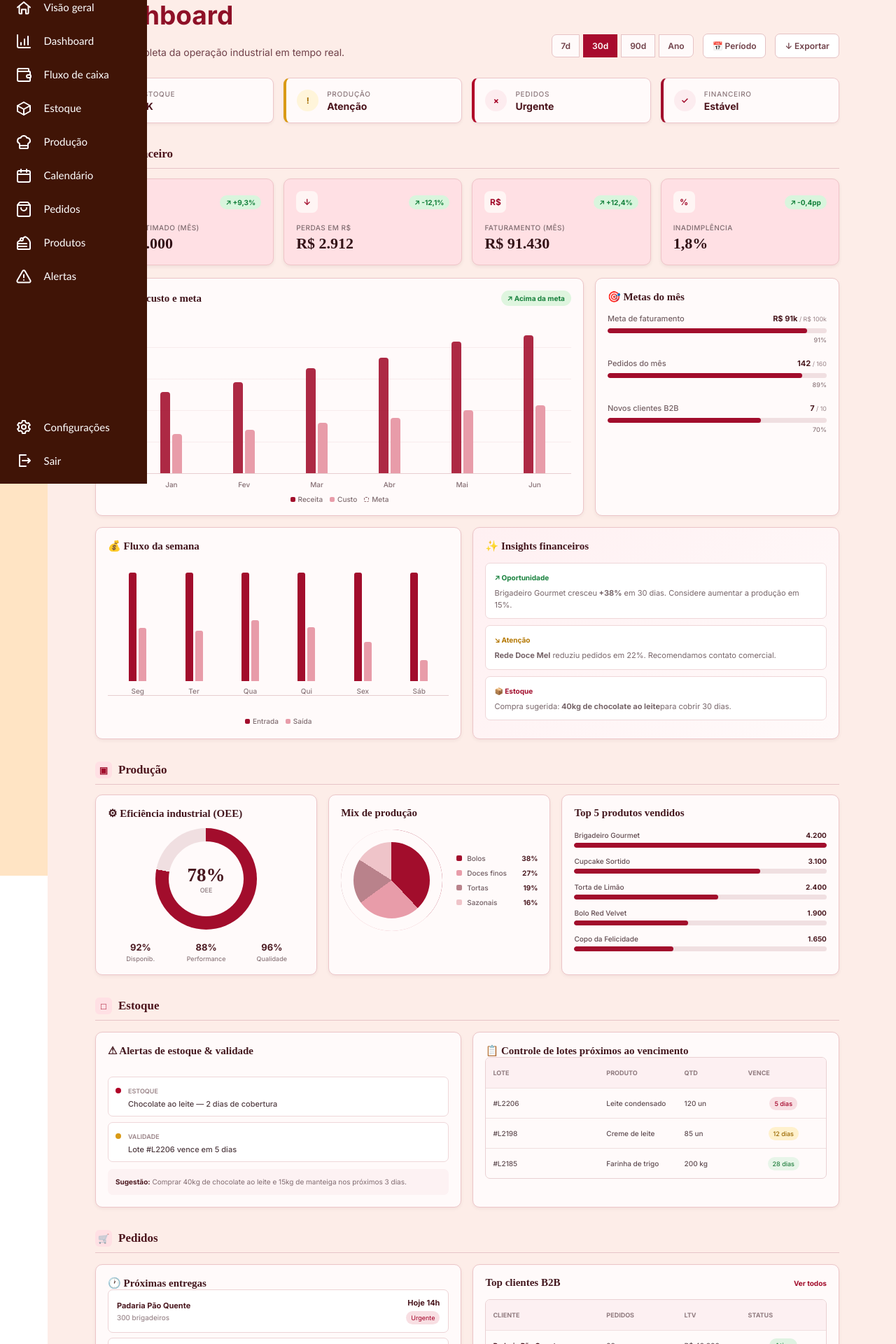
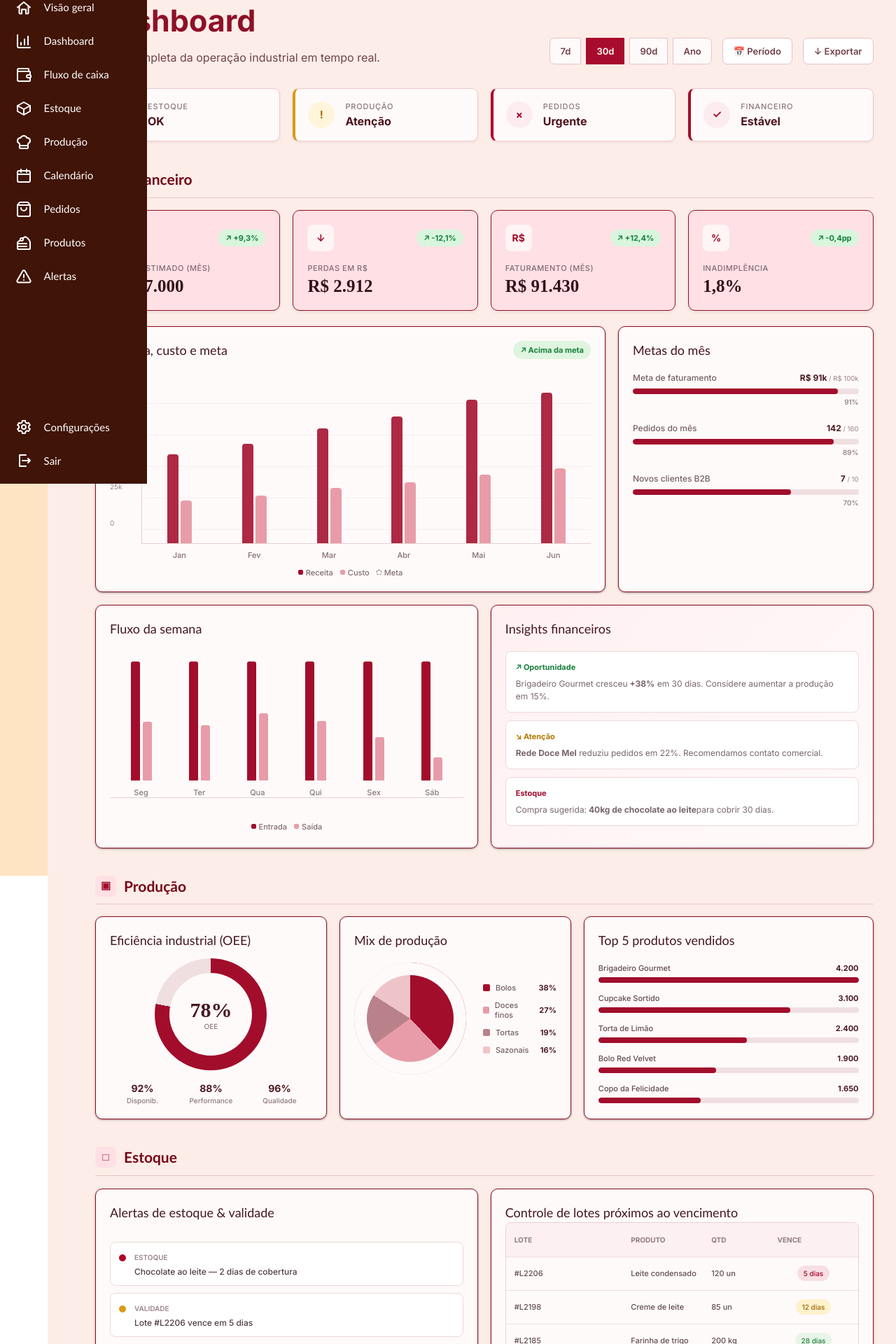
Before and after one commit to grazielly01/sublime, a React (Vite) app in the folder frontend/: page /dashboard in a window 1280 px wide. Shown: the part 109-2029 px from the top of the page at 70% size. Built offline with nearby package versions, Linux system fonts and the light colour scheme.

Commit message:
mexendo nos csss
ta na branch errada eu sei
mexemos no css um pouquin, mas falta mexer mais, aceita o commit pfv

```diff
--- a/frontend/src/pages/dashboard/dashboard.css
+++ b/frontend/src/pages/dashboard/dashboard.css
@@ -4,7 +4,7 @@
 
 
 .tudoDashboard {
-   width: 93%;
+   width: 97%;
     min-height: 170vh; /*min-height ao inves de height fixo*/
     display: flex;
 }
@@ -14,14 +14,14 @@
   min-width: 0;
   display: flex;
   flex-direction: column;
-  margin-left: 44px;
+ margin-left: 60px;
   margin-top: -1.2%;
 }
 
 .conteudoDashboard {
   flex: 1;
   width: 100%;
-  max-width: 1440px;
+  max-width: none;
   padding: 0; /* o espaçamento lateral já vem do margin-left do .tudoMenosSidebar */
   box-sizing: border-box;
 }
@@ -51,7 +51,7 @@
 }
 
 .subtituloDashboard {
-  margin: 7px 0 0;
+  margin: 0px 0 0;
   color: #704149;
   font: 400 14px "Inter", sans-serif;
 }
@@ -133,8 +133,10 @@
 
 .tituloSecaoDashboard h2 {
   margin: 0;
-  color: #4c151d;
-  font: 700 17px "Playfair Display", serif;
+  color: #750415;
+  font-weight: 600;
+  font-size: 180%;
+  font-family: 'Trebuchet MS', 'Lucida Sans Unicode', 'Lucida Grande', 'Lucida Sans', Arial, sans-serif;
 }
 
 
@@ -239,7 +241,7 @@
 .cardKpiDashboard {
   padding: 17px;
   background: #ffe0e4;
-  border: 1px solid #efc4c8;
+  border: 1px solid #8E1027;;
   border-radius: 10px;
   box-shadow: 0 2px 5px rgba(70, 20, 30, .08);
 }
@@ -294,10 +296,10 @@
 .cardDashboard {
   box-sizing: border-box;
   background: #fffafa;
-  border: 1px solid #ecc5c8;
+  border: 1px solid #8E1027;;
   border-radius: 10px;
   padding: 17px;
-  box-shadow: 0 2px 5px rgba(70, 20, 30, .06);
+  box-shadow: 0 1px 3px rgba(0, 0, 0, 0.4);
 }
 
 .cabecalhoCardDashboard {
@@ -311,7 +313,8 @@
 .cardDashboard h3 {
   margin: 0;
   color: #43171e;
-  font: 700 15px "Playfair Display", serif;
+  font-family:'Trebuchet MS', 'Lucida Sans Unicode', 'Lucida Grande', 'Lucida Sans', Arial, sans-serif;
+  font-size: 150%;
 }
 
 .badgeSucesso {
@@ -1061,98 +1064,502 @@
    RESPONSIVIDADE
 ========================================================= */
 
-@media (max-width: 1200px) {
+@media (min-width: 1201px) {
+
+  /* OCUPAR MAIS A TELA E JOGAR O CONTEÚDO UM POUCO PARA A DIREITA */
+
+  .tudoDashboard {
+    width: 97%;
+  }
+
+  .tudoMenosSidebar {
+    margin-left: 60px;
+  }
 
   .conteudoDashboard {
-    padding: 25px 30px 45px;
+    max-width: none;
   }
 
-  .cardsResumo,
-  .cardsKpiDashboard {
-    grid-template-columns: repeat(2, 1fr);
+
+  /* TOPO */
+
+  .topoDashboard {
+    gap: 35px;
+    margin-bottom: 34px;
   }
 
-  .gridProducaoDashboard {
-    grid-template-columns: 1fr 1fr;
+  .tituloDashboard {
+    font-size: 43px;
   }
 
-  .gridProducaoDashboard > div:last-child {
-    grid-column: span 2;
-  }
-
-  .indicadoresFinaisDashboard {
-    grid-template-columns: repeat(3, 1fr);
-  }
-}
-
-
-@media (max-width: 900px) {
-
-  .topoDashboard {
-    align-items: flex-start;
-    flex-direction: column;
+  .subtituloDashboard {
+    font-size: 16px;
   }
 
   .acoesDashboard {
-    width: 100%;
-    flex-wrap: wrap;
+    gap: 7px;
   }
 
-  .gridFinanceiro,
-  .gridDoisDashboard {
-    grid-template-columns: 1fr;
+  .botaoPeriodo {
+    padding: 10px 14px;
+    font-size: 13px;
   }
 
-  .gridProducaoDashboard {
-    grid-template-columns: 1fr;
+  .botaoDashboardSecundario {
+    padding: 10px 15px;
+    font-size: 13px;
   }
 
-  .gridProducaoDashboard > div:last-child {
-    grid-column: auto;
+
+  /* SEÇÕES */
+
+  .secaoDashboard {
+    margin-bottom: 38px;
   }
 
-  .indicadoresFinaisDashboard {
-    grid-template-columns: repeat(2, 1fr);
+  .tituloSecaoDashboard {
+    gap: 11px;
+    margin-bottom: 17px;
+    padding-bottom: 10px;
   }
-}
+
+  .tituloSecaoDashboard span {
+    width: 30px;
+    height: 30px;
+    border-radius: 7px;
+    font-size: 15px;
+  }
+
+  .tituloSecaoDashboard h2 {
+    font-size: 21px;
+  }
 
 
-@media (max-width: 600px) {
+  /* CARDS DE RESUMO */
 
-  .conteudoDashboard {
-    padding: 20px 15px 35px;
+  .cardsResumo {
+    gap: 18px;
   }
 
-  .tituloDashboard {
-    font-size: 29px;
+  .cardResumo {
+    min-height: 76px;
+    gap: 15px;
+    padding: 15px 18px;
   }
 
-  .cardsResumo,
-  .cardsKpiDashboard {
-    grid-template-columns: 1fr;
+  .iconeResumo {
+    width: 38px;
+    height: 38px;
+    font-size: 15px;
   }
 
-  .indicadoresFinaisDashboard {
-    grid-template-columns: 1fr;
+  .cardResumo div:last-child {
+    gap: 4px;
+  }
+
+  .cardResumo span {
+    font-size: 11px;
+    letter-spacing: .8px;
+  }
+
+  .cardResumo strong {
+    font-size: 16px;
+  }
+
+
+  /* KPI */
+
+  .cardsKpiDashboard {
+    gap: 18px;
+    margin-bottom: 22px;
+  }
+
+  .cardKpiDashboard {
+    padding: 20px;
+  }
+
+  .iconeKpiDashboard {
+    width: 38px;
+    height: 38px;
+    font-size: 14px;
+  }
+
+  .badgeKpiDashboard {
+    padding: 5px 10px;
+    font-size: 11px;
+  }
+
+  .tituloKpiDashboard {
+    margin: 17px 0 5px;
+    font-size: 11px;
+    letter-spacing: .5px;
+  }
+
+  .valorKpiDashboard {
+    font-size: 25px;
+  }
+
+
+  /* CARDS */
+
+  .cardDashboard {
+    padding: 20px;
+  }
+
+  .cabecalhoCardDashboard {
+    gap: 18px;
+    margin-bottom: 18px;
+  }
+
+  .cardDashboard h3 {
+    font-size: 18px;
+  }
+
+  .badgeSucesso {
+    padding: 6px 10px;
+    font-size: 11px;
+  }
+
+
+  /* ESPAÇAMENTO DOS GRIDS */
+
+  .gridFinanceiro {
+    gap: 18px;
+  }
+
+  .gridDoisDashboard {
+    gap: 18px;
+    margin-top: 18px;
+  }
+
+
+  /* GRÁFICO DE RECEITA */
+
+  .graficoReceita {
+    min-height: 350px;
+  }
+
+  .graficoArea {
+    height: 245px;
+    margin-top: 18px;
+  }
+
+  .linhasGrafico {
+    width: 45px;
+  }
+
+  .linhasGrafico span {
+    font-size: 10px;
+  }
+
+  .grupoGrafico {
+    width: 55px;
+  }
+
+  .grupoGrafico span {
+    bottom: -24px;
+    font-size: 11px;
+  }
+
+  .barraReceita,
+  .barraCusto {
+    width: 16px;
+  }
+
+  .legendaGrafico {
+    gap: 24px;
+    margin-top: 34px;
+  }
+
+  .legendaGrafico span {
+    gap: 7px;
+    font-size: 11px;
+  }
+
+  .legendaGrafico i {
+    width: 10px;
+    height: 10px;
+  }
+
+
+  /* METAS */
+
+  .cardMetasDashboard {
+    min-height: 350px;
+  }
+
+  .metaDashboard {
+    margin-bottom: 24px;
+  }
+
+  .linhaMeta {
+    margin-bottom: 8px;
+  }
+
+  .linhaMeta span {
+    font-size: 12px;
+  }
+
+  .linhaMeta strong {
+    font-size: 12px;
+  }
+
+  .barraMeta {
+    height: 8px;
+  }
+
+  .porcentagemMeta {
+    margin-top: 5px;
+    font-size: 10px;
+  }
+
+
+  /* FLUXO */
+
+  .fluxoDashboard {
+    height: 210px;
+    gap: 18px;
+    padding: 0 12px;
+  }
+
+  .barrasFluxo {
+    height: 170px;
+    gap: 4px;
+  }
+
+  .barrasFluxo div {
+    width: 13px;
+  }
+
+  .diaFluxo > span {
+    margin-top: 10px;
+    font-size: 11px;
+  }
+
+
+  /* INSIGHTS */
+
+  .insight {
+    padding: 13px 14px;
+    margin-bottom: 11px;
+    border-radius: 8px;
+  }
+
+  .insight strong {
+    font-size: 11px;
+  }
+
+  .insight p {
+    margin-top: 6px;
+    font-size: 12px;
+  }
+
+  .sugestaoDashboard,
+  .recomendacaoDashboard {
+    margin-top: 12px;
+    padding: 13px;
+    font-size: 11px;
+  }
+
+
+  /* PRODUÇÃO */
+
+  .gridProducaoDashboard {
+    gap: 18px;
+  }
+
+  .circuloOee {
+    width: 160px;
+    height: 160px;
+  }
+
+  .circuloOee > div {
+    width: 118px;
+    height: 118px;
+  }
+
+  .circuloOee strong {
+    font-size: 30px;
+  }
+
+  .circuloOee span {
+    font-size: 10px;
+  }
+
+  .indicadoresOee {
+    gap: 5px;
+  }
+
+  .indicadoresOee strong {
+    font-size: 14px;
+  }
+
+  .indicadoresOee span {
+    font-size: 10px;
+  }
+
+
+  /* MIX */
+
+  .mixDashboard {
+    gap: 24px;
+    margin-top: 18px;
+  }
+
+  .pizzaMix {
+    width: 160px;
+    height: 160px;
+  }
+
+  .legendaMix {
+    gap: 11px;
+  }
+
+  .legendaMix span {
+    gap: 8px;
+    font-size: 11px;
+  }
+
+  .legendaMix i {
+    width: 10px;
+    height: 10px;
+  }
+
+
+  /* PRODUTOS */
+
+  .listaProdutosDashboard {
+    gap: 15px;
+    margin-top: 19px;
+  }
+
+  .produtoDashboard {
+    gap: 6px;
+  }
+
+  .produtoNome span,
+  .produtoNome strong {
+    font-size: 11px;
+  }
+
+  .barraProduto {
+    height: 8px;
+  }
+
+
+  /* ALERTAS */
+
+  .listaAlertas {
+    gap: 10px;
+  }
+
+  .alertaDashboard {
+    gap: 12px;
+    padding: 12px;
+    border-radius: 8px;
+  }
+
+  .pontoAlerta {
+    width: 10px;
+    height: 10px;
+  }
+
+  .alertaDashboard small {
+    font-size: 10px;
+  }
+
+  .alertaDashboard p {
+    margin-top: 4px;
+    font-size: 12px;
+  }
+
+
+  /* TABELAS */
+
+  .tabelaDashboard {
+    border-radius: 8px;
   }
 
   .linhaTabela {
-    grid-template-columns: 1.4fr .7fr .8fr .8fr;
-    padding: 0 7px;
-    gap: 5px;
+    min-height: 48px;
+    gap: 12px;
+    padding: 0 12px;
   }
 
   .linhaTabela span,
   .linhaTabela strong,
   .linhaTabela b {
-    font-size: 8px;
+    font-size: 11px;
   }
 
-  .acoesDashboard {
-    gap: 4px;
+  .cabecalhoTabela span {
+    font-size: 10px;
   }
 
-  .botaoDashboardSecundario {
-    margin-left: 3px;
+
+  /* BADGES */
+
+  .badgeUrgente,
+  .badgeAtencao,
+  .badgeNormal {
+    padding: 5px 9px;
+    font-size: 10px !important;
   }
+
+  .statusCliente {
+    padding: 5px 9px;
+  }
+
+
+  /* ENTREGAS */
+
+  .listaEntregas {
+    gap: 9px;
+  }
+
+  .entregaDashboard {
+    gap: 18px;
+    padding: 13px 14px;
+    border-radius: 8px;
+  }
+
+  .entregaDashboard > div:first-child {
+    gap: 5px;
+  }
+
+  .entregaDashboard strong {
+    font-size: 12px;
+  }
+
+  .entregaDashboard span {
+    font-size: 11px;
+  }
+
+
+  /* LINKS */
+
+  .botaoLinkDashboard {
+    font-size: 11px;
+  }
+
+
+  /* INDICADORES FINAIS */
+
+  .indicadoresFinaisDashboard {
+    gap: 16px;
+  }
+
+  .indicadorFinalDashboard {
+    padding: 18px;
+  }
+
+  .indicadorFinalDashboard span {
+    font-size: 10px;
+  }
+
+  .indicadorFinalDashboard strong {
+    margin-top: 8px;
+    font-size: 23px;
+  }
+
 }
--- a/frontend/src/pages/dashboard/dashboard.jsx
+++ b/frontend/src/pages/dashboard/dashboard.jsx
@@ -392,7 +392,7 @@ function Dashboard() {
               {/* METAS */}
               <div className="cardDashboard cardMetasDashboard">
                 <div className="cabecalhoCardDashboard">
-                  <h3>🎯 Metas do mês</h3>
+                  <h3>Metas do mês</h3>
                 </div>
 
                 {metas.map((meta, i) => (
@@ -426,7 +426,7 @@ function Dashboard() {
 
               <div className="cardDashboard">
                 <div className="cabecalhoCardDashboard">
-                  <h3>💰 Fluxo da semana</h3>
+                  <h3>Fluxo da semana</h3>
                 </div>
 
                 <div className="fluxoDashboard">
@@ -475,7 +475,7 @@ function Dashboard() {
 
               <div className="cardDashboard insightsDashboard">
                 <div className="cabecalhoCardDashboard">
-                  <h3>✨ Insights financeiros</h3>
+                  <h3>Insights financeiros</h3>
                 </div>
 
                 <div className="insight positivo">
@@ -496,7 +496,7 @@ function Dashboard() {
                 </div>
 
                 <div className="insight estoque">
-                  <strong>📦 Estoque</strong>
+                  <strong>Estoque</strong>
                   <p>
                     Compra sugerida:
                     <b> 40kg de chocolate ao leite</b>
@@ -519,7 +519,7 @@ function Dashboard() {
             <div className="gridProducaoDashboard">
 
               <div className="cardDashboard oeeDashboard">
-                <h3>⚙ Eficiência industrial (OEE)</h3>
+                <h3>Eficiência industrial (OEE)</h3>
 
                 <div className="circuloOee">
                   <div>
@@ -614,7 +614,7 @@ function Dashboard() {
 
               <div className="cardDashboard">
                 <div className="cabecalhoCardDashboard">
-                  <h3>⚠ Alertas de estoque & validade</h3>
+                  <h3>Alertas de estoque & validade</h3>
                 </div>
 
                 <div className="listaAlertas">
@@ -643,7 +643,7 @@ function Dashboard() {
               </div>
 
               <div className="cardDashboard">
-                <h3>📋 Controle de lotes próximos ao vencimento</h3>
+                <h3>Controle de lotes próximos ao vencimento</h3>
 
                 <div className="tabelaDashboard">
                   <div className="linhaTabela cabecalhoTabela">
@@ -690,7 +690,7 @@ function Dashboard() {
             <div className="gridDoisDashboard">
 
               <div className="cardDashboard">
-                <h3>🕐 Próximas entregas</h3>
+                <h3>Próximas entregas</h3>
 
                 <div className="listaEntregas">
                   {entregas.map((entrega, i) => (
@@ -768,7 +768,7 @@ function Dashboard() {
 
               <div className="cardDashboard">
                 <div className="cabecalhoCardDashboard">
-                  <h3>⚠ Alertas críticos</h3>
+                  <h3>Alertas críticos</h3>
 
                   <button className="botaoLinkDashboard">
                     Ver todos
@@ -796,7 +796,7 @@ function Dashboard() {
 
               <div className="cardDashboard">
                 <div className="cabecalhoCardDashboard">
-                  <h3>🚚 Fornecedores em atraso</h3>
+                  <h3>Fornecedores em atraso</h3>
 
                   <button className="botaoLinkDashboard">
                     Gerenciar
```
